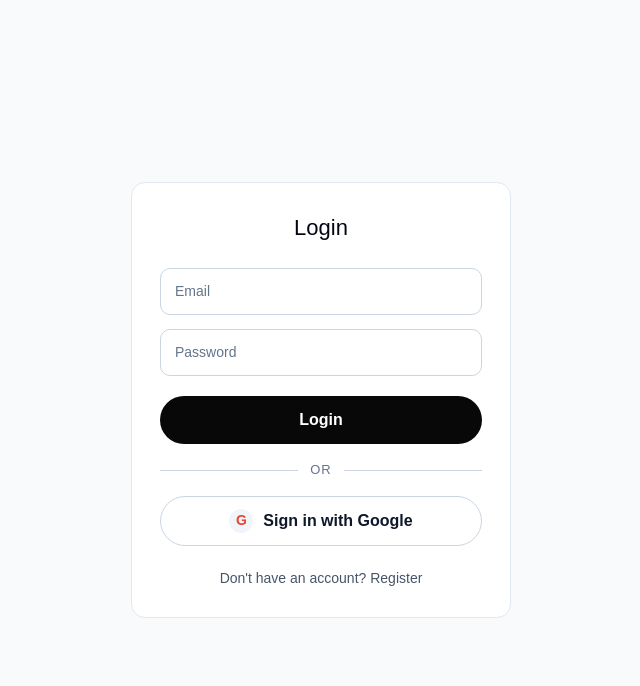
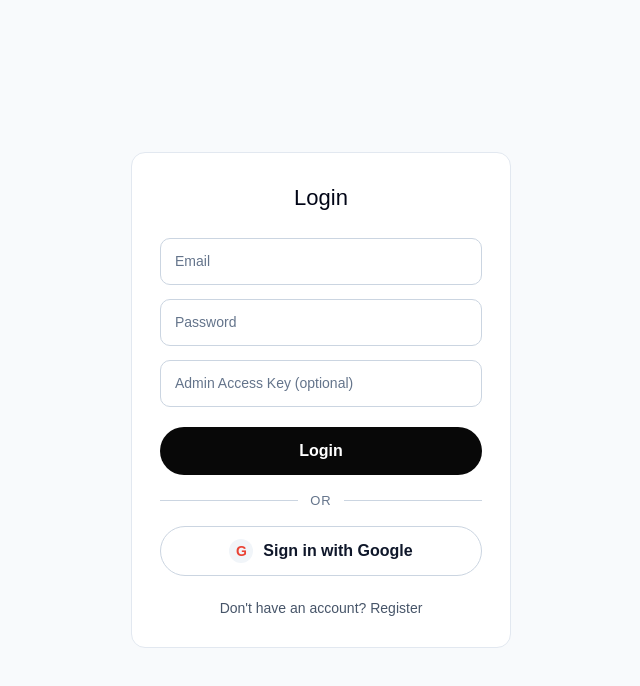
Before and after one commit to ankit-kr-maurya-82/social_media_app, a React (Vite) app in the folder fronted/: page /login in a window 1280 px wide. Shown: the top 686 px of the page, without its empty margins (319-959 px from the left). Built offline with nearby package versions, Linux system fonts and the light colour scheme; no server answers; a web font is replaced by a local one.

Commit message:
notification features

```diff
--- a/fronted/package.json
+++ b/fronted/package.json
@@ -17,6 +17,7 @@
     "lucide-react": "^1.8.0",
     "react": "^18.3.1",
     "react-dom": "^18.3.1",
+    "react-hot-toast": "^2.6.0",
     "react-icons": "^5.6.0",
     "react-is": "^19.2.5",
     "react-router-dom": "^7.11.0",
--- a/fronted/src/pages/Login.jsx
+++ b/fronted/src/pages/Login.jsx
@@ -5,6 +5,8 @@ import UserContext from "../context/UserContext";
 import api from "../api/axios.js";
 import "./CSS/Login.css";
 import { syncUserToStore } from "../lib/socialStore";
+import { ToastContainer, toast } from "react-toastify";
+import "react-toastify/dist/ReactToastify.css";
 
 const Login = () => {
   const [email, setEmail] = useState("");
@@ -19,9 +21,7 @@ const Login = () => {
 
   const handleGoogleLogin = () =>
     loginWithRedirect({
-      appState: {
-        returnTo: "/home",
-      },
+      appState: { returnTo: "/home" },
       authorizationParams: {
         connection:
           import.meta.env.VITE_AUTH0_GOOGLE_CONNECTION || "google-oauth2",
@@ -41,16 +41,23 @@ const Login = () => {
       });
 
       const { user, accessToken } = res.data.data;
+
       const syncedUser = syncUserToStore(user);
+
       localStorage.setItem("accessToken", accessToken);
       localStorage.setItem("user", JSON.stringify(syncedUser));
+
       setUser(syncedUser);
+
+      toast.success("Login successful 🚀");
       navigate("/home");
     } catch (error) {
-      setErrorMsg(
+      const msg =
         error.response?.data?.message ||
-          "Backend login failed. Check if server and MongoDB are running."
-      );
+        "Backend login failed. Check if server and MongoDB are running.";
+
+      setErrorMsg(msg);
+      toast.error(msg);
     } finally {
       setLoading(false);
     }
@@ -58,9 +65,11 @@ const Login = () => {
 
   return (
     <div className="login-container">
+      {/* Toast */}
+      <ToastContainer position="top-right" autoClose={3000} />
+
       <form className="login-form" onSubmit={handleSubmit}>
         <h2>Login</h2>
-
 
         {errorMsg && <p className="error-msg">{errorMsg}</p>}
 
@@ -79,14 +88,14 @@ const Login = () => {
           onChange={(e) => setPassword(e.target.value)}
           required
         />
-        {adminAccessKey && (
-          <input
-            type="password"
-            placeholder="Admin Access Key"
-            value={adminAccessKey}
-            onChange={(e) => setAdminAccessKey(e.target.value)}
-          />
-        )}
+
+        {/* Optional Admin Key */}
+        <input
+          type="password"
+          placeholder="Admin Access Key (optional)"
+          value={adminAccessKey}
+          onChange={(e) => setAdminAccessKey(e.target.value)}
+        />
 
         <button type="submit" disabled={loading} className="login-btn">
           {loading ? "Logging in..." : "Login"}
```
Also changed, not shown: 1 other file (tests, documents, lock files or other folders).
